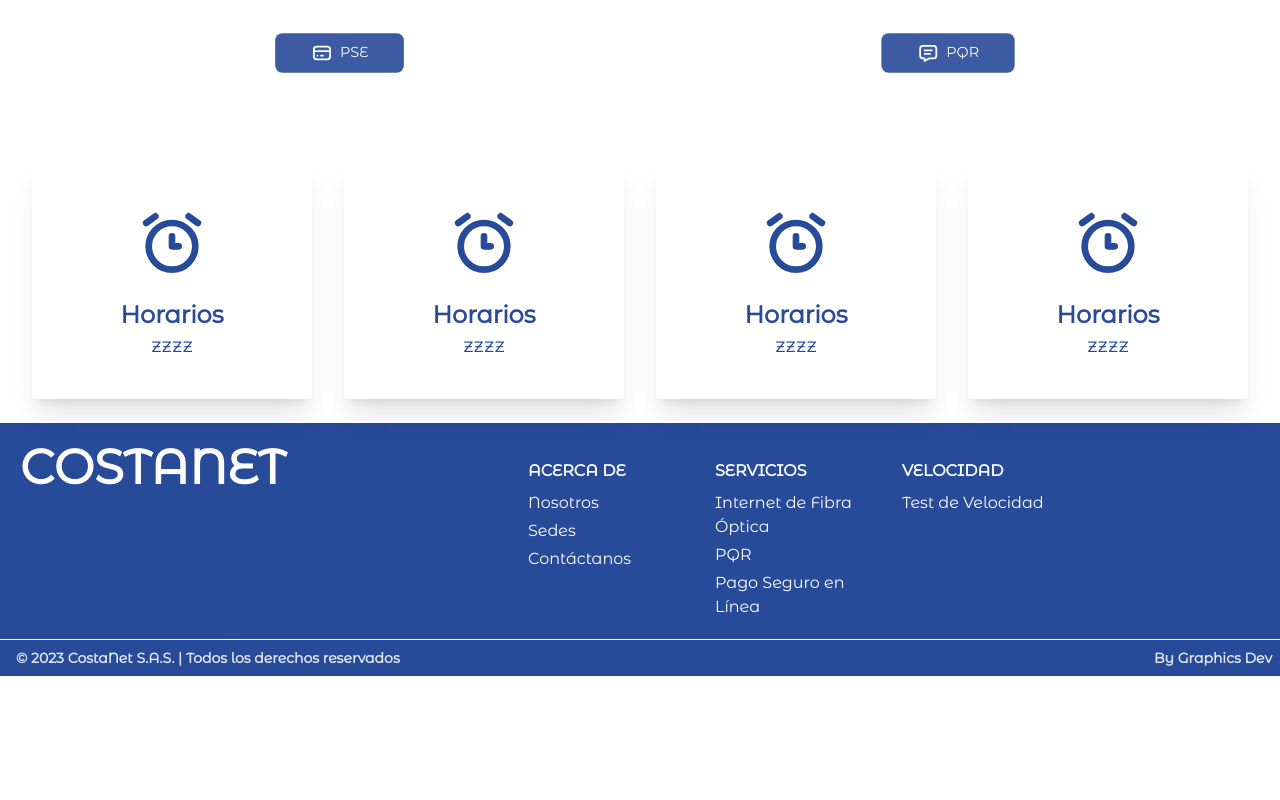
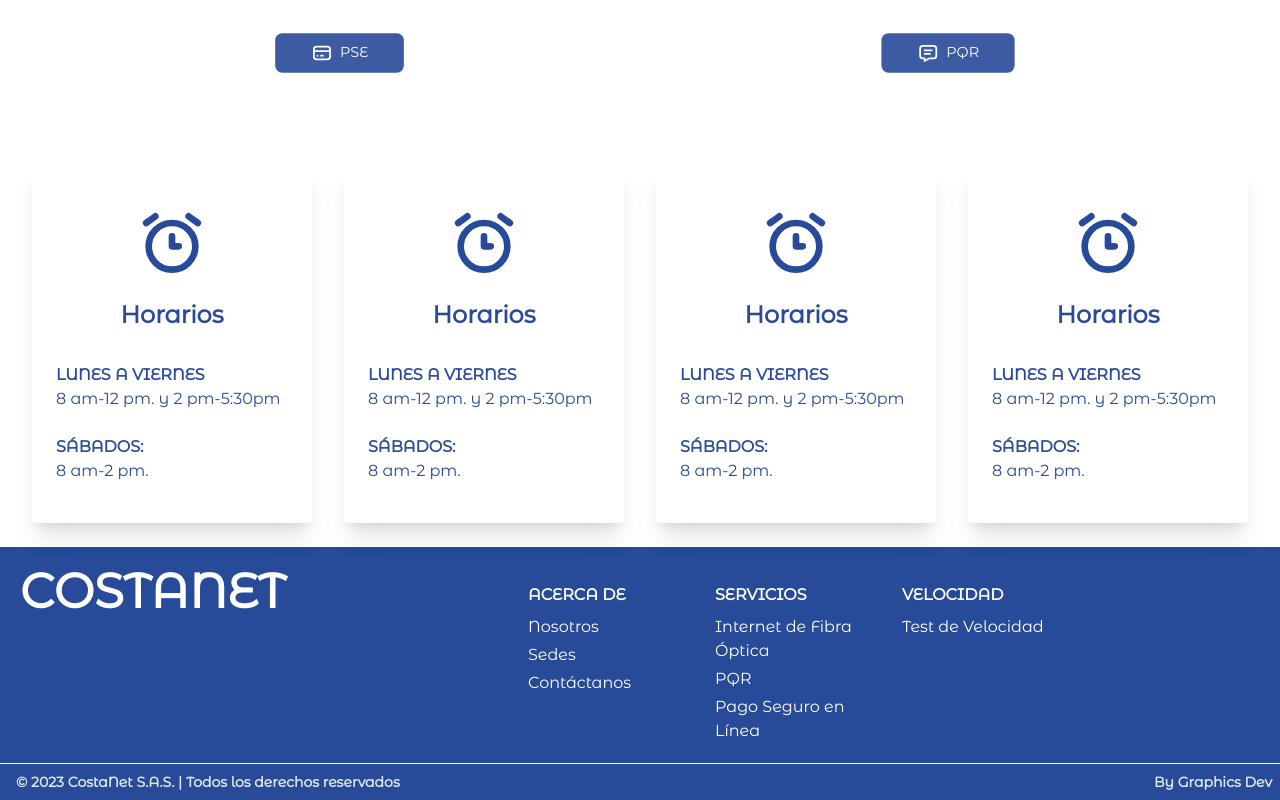
Before and after one commit to labs-company/costanet, a Next.js app: page / in a window 1280 px wide. Shown: the part 2869-3669 px from the top of the page. Before the commit the page ends 3545 px from the top, so only its background shows below. Built offline with nearby package versions, Linux system fonts and the light colour scheme.

Commit message:
feat: Add interfaces data

```diff
--- a/app/contacto/page.tsx
+++ b/app/contacto/page.tsx
@@ -80,10 +80,26 @@
           </div>
         </article>
         <article className="flex justify-center items-center gap-8 px-8 py-6">
-          <CardContact />
-          <CardContact />
-          <CardContact />
-          <CardContact />
+          <CardContact
+            icon="horarios"
+            title="Horarios"
+            description={{ titleDescription: "Lunes a Viernes" }}
+          />
+          <CardContact
+            icon="horarios"
+            title="Horarios"
+            description={{ titleDescription: "Lunes a Viernes" }}
+          />
+          <CardContact
+            icon="horarios"
+            title="Horarios"
+            description={{ titleDescription: "Lunes a Viernes" }}
+          />
+          <CardContact
+            icon="horarios"
+            title="Horarios"
+            description={{ titleDescription: "Lunes a Viernes" }}
+          />
         </article>
       </section>
     </>
--- a/components/CardContact.tsx
+++ b/components/CardContact.tsx
@@ -1,39 +1,43 @@
 import Image from "next/image";
+import HorariosIcon from "./icons/HorariosIcon";
 
-interface MessageContact {
+interface IMessageContact {
   icon: string;
   title: string;
-  description: string;
+  description: {
+    titleDescription: string;
+    text?: string;
+  };
 }
 
-export default function CardContact() {
+export default function CardContact({
+  icon,
+  title,
+  description,
+}: IMessageContact) {
+  const SIZE_ICON = "80";
   return (
     <>
-      <div className="bg-white shadow-xl w-full px-6 py-10 rounded transition hover:scale-110">
+      <div className="bg-white shadow-xl w-full px-6 py-10 rounded transition hover:scale-105">
         <figure className="flex items-center justify-center">
-          <svg
-            xmlns="http://www.w3.org/2000/svg"
-            className="icon icon-tabler icon-tabler-alarm"
-            width="80"
-            height="80"
-            viewBox="0 0 24 24"
-            strokeWidth="2"
-            stroke="currentColor"
-            fill="none"
-            strokeLinecap="round"
-            strokeLinejoin="round"
-          >
-            <path stroke="none" d="M0 0h24v24H0z" fill="none"></path>
-            <path d="M12 13m-7 0a7 7 0 1 0 14 0a7 7 0 1 0 -14 0"></path>
-            <path d="M12 10l0 3l2 0"></path>
-            <path d="M7 4l-2.75 2"></path>
-            <path d="M17 4l2.75 2"></path>
-          </svg>
+          {icon === "horarios" ? (
+            <HorariosIcon SIZE_ICON={SIZE_ICON} />
+          ) : (
+            "icon"
+          )}
         </figure>
         <h3 className="mt-4 text-2xl font-bold text-center text-letter">
-          Horarios
+          {title}
         </h3>
-        <p className="text-xl text-center text-sky-200">zzzz</p>
+        <ul className="mt-8">
+          <li className="uppercase font-bold">
+            {description.titleDescription}
+          </li>
+          <p> 8 am-12 pm. y 2 pm-5:30pm</p>
+          <br />
+          <li className="uppercase font-bold"> Sábados: </li>
+          <p>8 am-2 pm.</p>
+        </ul>
       </div>
     </>
   );
--- /dev/null
+++ b/components/icons/HorariosIcon.tsx
@@ -0,0 +1,28 @@
+interface ISizeIcon {
+  SIZE_ICON: string;
+}
+
+export default function HorariosIcon({ SIZE_ICON }: ISizeIcon) {
+  return (
+    <>
+      <svg
+        xmlns="http://www.w3.org/2000/svg"
+        className="icon icon-tabler icon-tabler-alarm"
+        width={SIZE_ICON}
+        height={SIZE_ICON}
+        viewBox="0 0 24 24"
+        strokeWidth="2"
+        stroke="currentColor"
+        fill="none"
+        strokeLinecap="round"
+        strokeLinejoin="round"
+      >
+        <path stroke="none" d="M0 0h24v24H0z" fill="none"></path>
+        <path d="M12 13m-7 0a7 7 0 1 0 14 0a7 7 0 1 0 -14 0"></path>
+        <path d="M12 10l0 3l2 0"></path>
+        <path d="M7 4l-2.75 2"></path>
+        <path d="M17 4l2.75 2"></path>
+      </svg>
+    </>
+  );
+}
```
